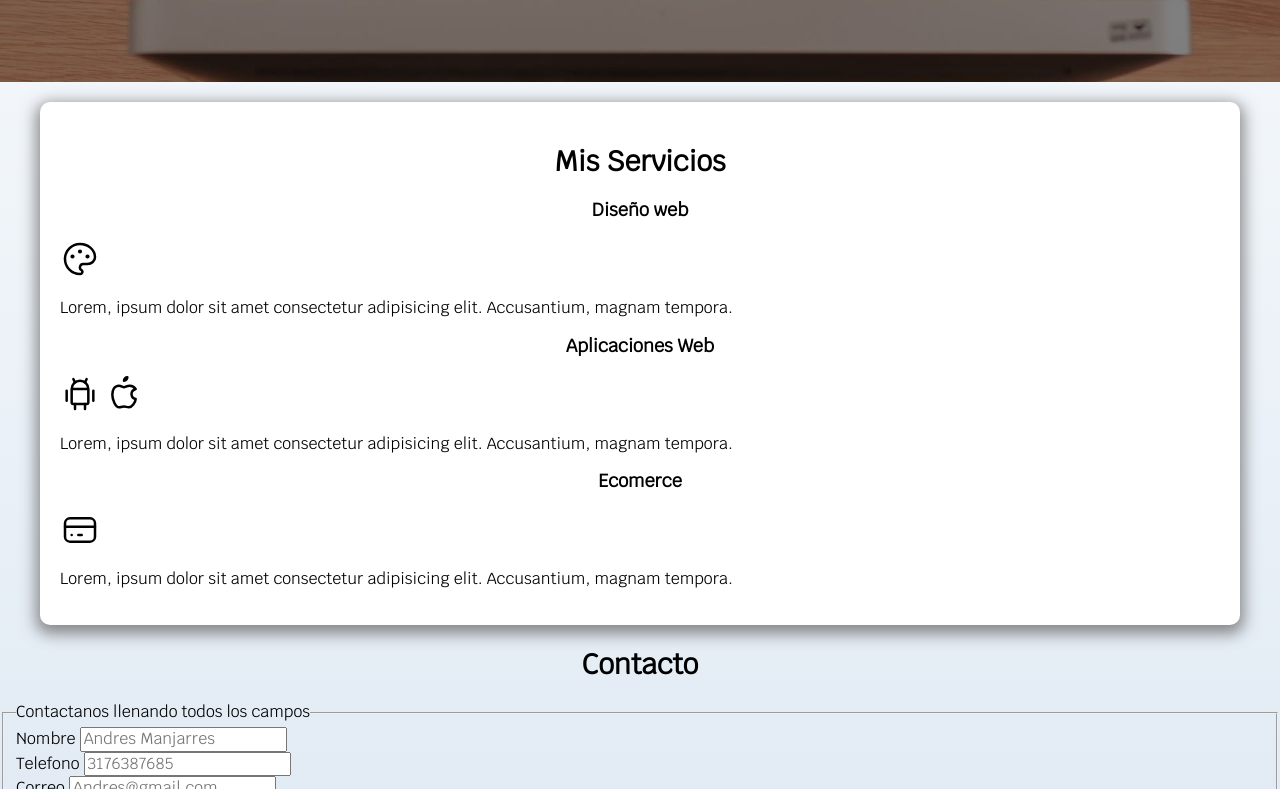
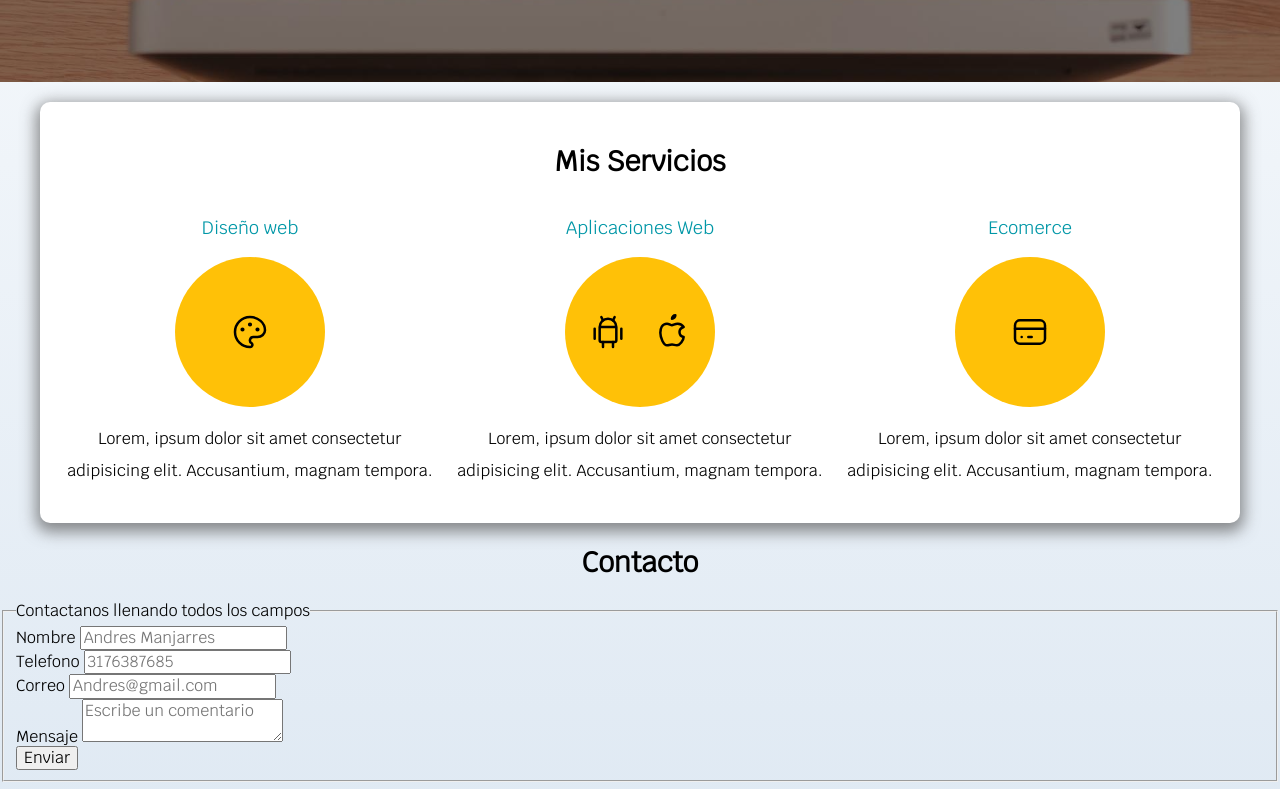
Before and after one commit to AndresManjarres/UP1, a plain HTML site: page index.html in a window 1280 px wide. Shown: the part 506-1295 px from the top of the page. Drawn offline with Linux system fonts and the light colour scheme.

Commit message:
Final area Servicios

```diff
--- a/css/style.css
+++ b/css/style.css
@@ -126,3 +126,41 @@ h1, h2, h3{
    display: flex;
    align-items: flex-end;
 }
+/*Servicios*/
+@media (min-width: 768px) {
+   .servicios{
+      display: grid;
+      grid-template-columns: 1fr 1fr 1fr;
+      /*Version corta
+       grid: 200px 800px / 300px 300px;
+
+       diferent fort
+
+       grid-template-columns: 33.3% 33.3% 33.3%;
+       grid-template-columns: repeat(3, 1fr);
+      */
+      column-gap: 1rem;
+   }
+}
+.servicio{
+   display: flex;
+   flex-direction: column;
+   align-items: center;
+}
+.servicio h3{
+   color: var(--secundario);
+   font-weight:normal ;
+}
+.servicio p{
+   line-height: 2;
+   text-align: center;
+}
+.servicio .icono{
+   height: 15rem;
+   width: 15rem;
+   background-color: var(--primario);
+   border-radius: 50%;
+   display: flex;
+   justify-content: space-evenly;
+   align-items: center;
+}
--- a/index.html
+++ b/index.html
@@ -19,6 +19,7 @@
 
 
 </head>
+
 <body>
     <header>
         <h1 class="titulo">Andres Manjarres <span>Frelancer</span> </h1>
@@ -53,9 +54,10 @@
     <main class="contenedor sombra">
 
       <h2>Mis Servicios</h2>
-
-      <section>
+      <div class="servicios">
+        <section class="servicio">
         <h3>Diseño web</h3>
+        <div class="icono">
 
           <svg xmlns="http://www.w3.org/2000/svg" class="icon icon-tabler icon-tabler-palette" width="40" height="40" viewBox="0 0 24 24" stroke-width="1.5" stroke="#000000" fill="none" stroke-linecap="round" stroke-linejoin="round">
             <path stroke="none" d="M0 0h24v24H0z" fill="none"/>
@@ -64,15 +66,16 @@
             <circle cx="12" cy="7.5" r=".5" fill="currentColor" />
             <circle cx="16.5" cy="10.5" r=".5" fill="currentColor" />
           </svg>
-
+        </div>
         <p>Lorem, ipsum dolor sit amet consectetur adipisicing elit.
         Accusantium, magnam tempora.</p>
-
         </section>
 
-      <section>
+        <section class="servicio">
+
           <h3>Aplicaciones Web</h3>
 
+        <div class="icono">
           <svg xmlns="http://www.w3.org/2000/svg" class="icon icon-tabler icon-tabler-brand-android" width="40" height="40" viewBox="0 0 24 24" stroke-width="1.5" stroke="#000000" fill="none" stroke-linecap="round" stroke-linejoin="round">
             <path stroke="none" d="M0 0h24v24H0z" fill="none"/>
             <line x1="4" y1="10" x2="4" y2="16" />
@@ -89,15 +92,16 @@
             <path d="M9 7c-3 0 -4 3 -4 5.5c0 3 2 7.5 4 7.5c1.088 -.046 1.679 -.5 3 -.5c1.312 0 1.5 .5 3 .5s4 -3 4 -5c-.028 -.01 -2.472 -.403 -2.5 -3c-.019 -2.17 2.416 -2.954 2.5 -3c-1.023 -1.492 -2.951 -1.963 -3.5 -2c-1.433 -.111 -2.83 1 -3.5 1c-.68 0 -1.9 -1 -3 -1z" />
             <path d="M12 4a2 2 0 0 0 2 -2a2 2 0 0 0 -2 2" />
           </svg>
-
+        </div>
         <p>Lorem, ipsum dolor sit amet consectetur adipisicing elit.
         Accusantium, magnam tempora.</p>
 
         </section>
 
-      <section>
+
+        <section class="servicio">
         <h3>Ecomerce</h3>
-
+        <div class="icono">
           <svg xmlns="http://www.w3.org/2000/svg" class="icon icon-tabler icon-tabler-credit-card" width="40" height="40" viewBox="0 0 24 24" stroke-width="1.5" stroke="#000000" fill="none" stroke-linecap="round" stroke-linejoin="round">
             <path stroke="none" d="M0 0h24v24H0z" fill="none"/>
             <rect x="3" y="5" width="18" height="14" rx="3" />
@@ -105,11 +109,12 @@
             <line x1="7" y1="15" x2="7.01" y2="15" />
             <line x1="11" y1="15" x2="13" y2="15" />
           </svg>
-
+        </div>
         <p>Lorem, ipsum dolor sit amet consectetur adipisicing elit.
         Accusantium, magnam tempora.</p>
 
         </section>
+      </div><!--cierre class servicios-->
     </main>
 
     <section>
```
Lines whose indentation alone changed are shown as unchanged.
